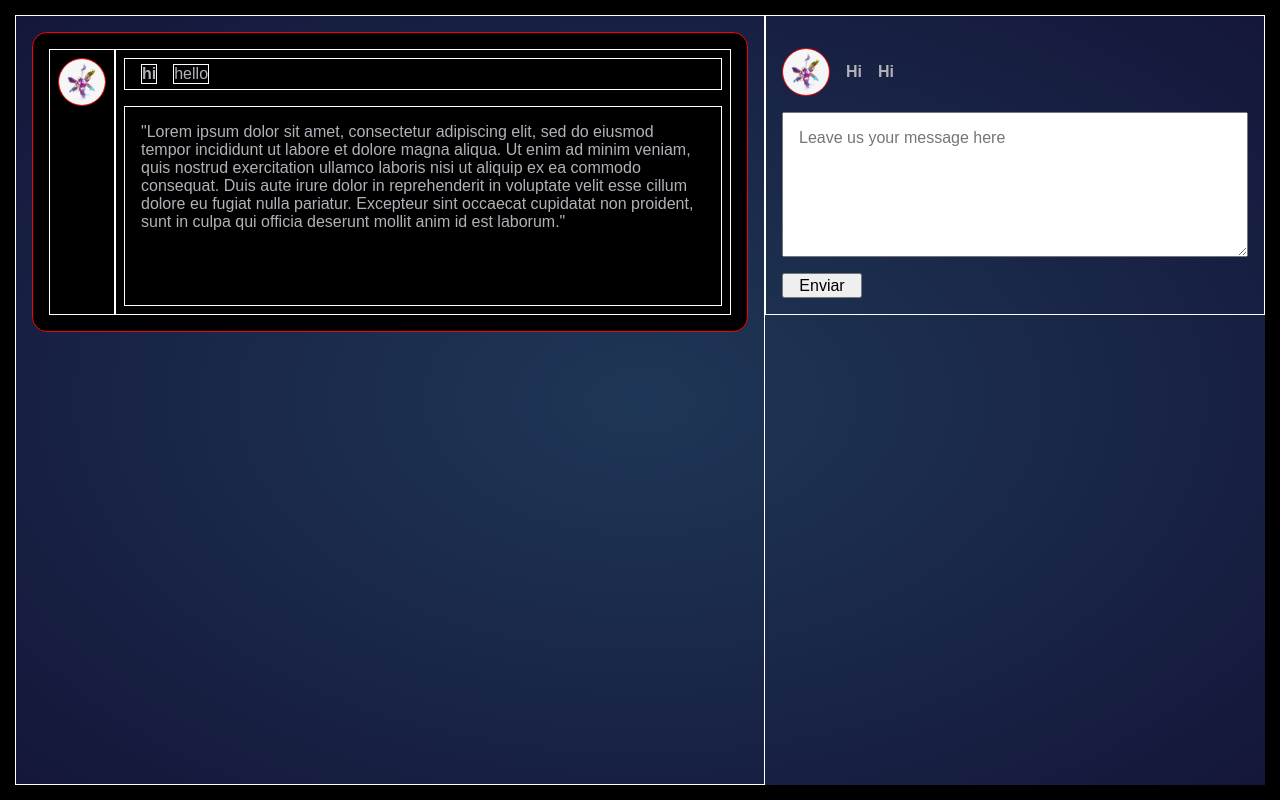
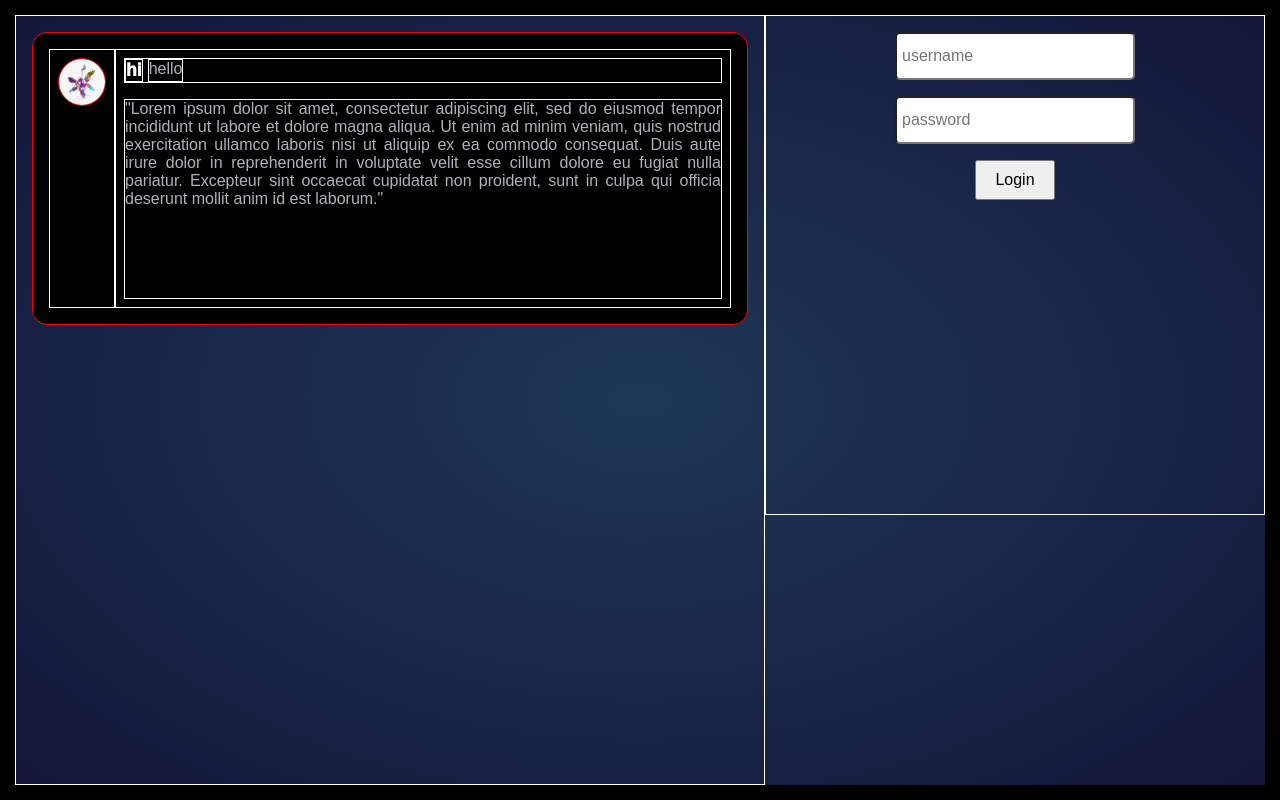
Before and after one commit to EdRafCas/socialnetwork_app, a React (Create React App) app: page / in a window 1280 px wide. Built offline with nearby package versions, Linux system fonts and the light colour scheme; what webfontloader would draw is missing.

Commit message:
minor changes to interface, still a lot to go

```diff
--- a/src/App.js
+++ b/src/App.js
@@ -62,33 +62,41 @@ const PortraitContainer =styled.div`
 `
 const UserNameContainer =styled.div`
   width:100%;
-  padding-left:1rem;
-  padding-top:5px;
-  padding-bottom:5px;
+  padding:0rem;
+
   border:solid ${theme.BorderColor} 1px;
   display:flex;
   flex-direction:row;
-  gap:1rem;
+  gap:5px;
+
 `
 
 const NameContainer =styled.h1`
   border:solid ${theme.BorderColor} 1px;
+  font-size:1.1rem;
+  font-weight:1000;
+  color:white;
 
 `
 
 const AliasContainer = styled.p`
   border:solid ${theme.BorderColor} 1px;
 
+
 `
 
 const MessageContent = styled.div`
-  padding:1rem;
+  padding:0rem;
   height:200px;
   border:solid ${theme.BorderColor} 1px;
+  text-align:justify;
+  white-space:normal;
+  overflow:hidden;
+
 `
 
 const AccountManagement = styled.div`
-  height:300px;
+  height:500px;
   padding:1rem;
   display:flex;
   flex-direction:column;
@@ -129,6 +137,9 @@ const Button =styled.button`
 
 `
 const CreateMessageForm =styled.form`
+display:flex;
+flex-direction:column;
+gap:1rem;
 
 `
 
@@ -143,12 +154,13 @@ const MessageUser =styled.textarea`
   text-align:justify;
   white-space:normal;
   overflow:scroll;
+  width:100%;
 `
 const UserNames =styled.div`
   display:flex;
   flex-direction:row;
   align-items:center;
-  gap:1rem;
+  gap:5px;
 `
 
 
@@ -156,7 +168,7 @@ const App = () => {
   const [username, usernameChange] = useState('');
   const [password, passwordChange] = useState('');
   const [message, messageChange] = useState('');
-  const [autorizacion, changeAutorizacion] =useState("false")
+  const [autorizacion, changeAutorizacion] =useState(false)
 
   const handleChange = (e) =>{
     if(e.target.name ==="username"){
@@ -178,6 +190,10 @@ const App = () => {
     e.preventDefault();
     if (password ==="123456"){
       changeAutorizacion(!autorizacion);
+      console.log(autorizacion)
+    }
+    if (e.target.name === "sendMesssage"){
+      changeAutorizacion(false)
       console.log(autorizacion)
     }
   }
@@ -208,6 +224,7 @@ const App = () => {
       </Timeline>
 
       <AccountManagement>
+
       {autorizacion === false ?
         <LoginForm onSubmit={handleSubmit}>
           <InputContainer>
@@ -232,28 +249,24 @@ const App = () => {
          <Button type="submit" >Login</Button>
         </LoginForm>
       :
-      <CreateMessageForm>
-
-      </CreateMessageForm>}
+      <CreateMessageForm onSubmit={handleSubmit}>
       <HeaderUser>
         <PortraitContainer>
-        <img alt="userportrait" src={ProfileImage}/>
+          <img alt="userportrait" src={ProfileImage}/>
         </PortraitContainer>
-        <UserNames><h1>Hi</h1><h1>Hi</h1></UserNames>
+        <UserNames><NameContainer>hi</NameContainer><AliasContainer>hello</AliasContainer></UserNames>
       </HeaderUser>
       <MessageUser
         name="message"
         id="message"
-        cols="25"
+        cols="50"
         rows="10"
         type="text"
         placeholder="Leave us your message here"
         value={message}
-        onChange={handleChange}
-      >
-
-      </MessageUser>
-      <Button type="submit" sendMesssage>Enviar</Button>
+        onChange={handleChange}/>
+      <Button type="submit" name="sendMesssage">Submit</Button>
+      </CreateMessageForm>}
 
       </AccountManagement>
 
```
